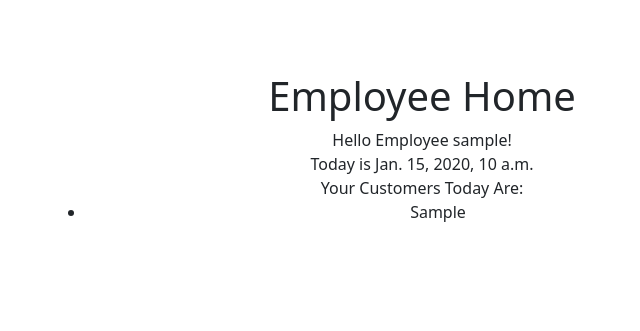
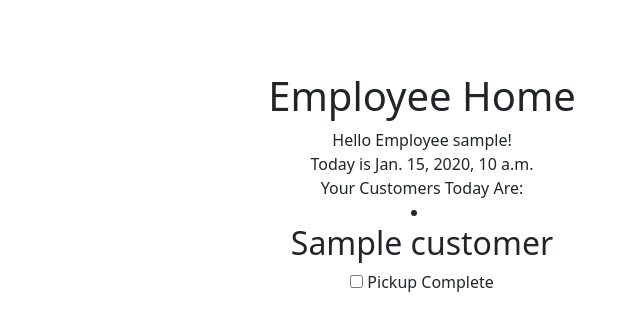
Before and after one commit to jpandiscia1709/Trash_Collection, a Django app: template trash_collector/employees/templates/employees/index.html in a window 1280 px wide. Shown: the part 56-387 px from the top of the page, without its empty margins (218-858 px from the left). Run offline with Django 3.2, Linux system fonts and the light colour scheme; a user stored in the database is signed in; tables that the repository leaves empty hold one stand-in row (values such as "Sample post"); the template is opened without the code that fills it: values that come from a table or form of the project are taken from there, most other values are stand-ins (such as "Sample title", 1, 10 or a date in 2020).

Commit message:
added checkboxes to index template

```diff
--- a/trash_collector/employees/templates/employees/index.html
+++ b/trash_collector/employees/templates/employees/index.html
@@ -8,16 +8,19 @@ Hello Employee {{ user.username }}!
 <br />
 Today is {{today}} <br>
 Your Customers Today Are:
-
+<!--
 <ul>
     <li>{{ todays_customer }}</li>
-</ul>
+</ul> -->
 
 
-<!-- {% for customer in all_customers%}
-        <li><h2>{{todays_customer}} </h2></li>
-        {% endfor %}
- -->
+{% for customer in todays_customer%}
+<li>
+    <h2>{{customer.name}} </h2>
+</li>
+<input type="checkbox" id="pickup_Complete" name="pickup_Complete" value="Complete">
+<label for="pickup_Complete"> Pickup Complete</label><br>
+{% endfor %}
 
 {% else %}
 <p>You are at the employee index, but you are not logged in.</p>
```
